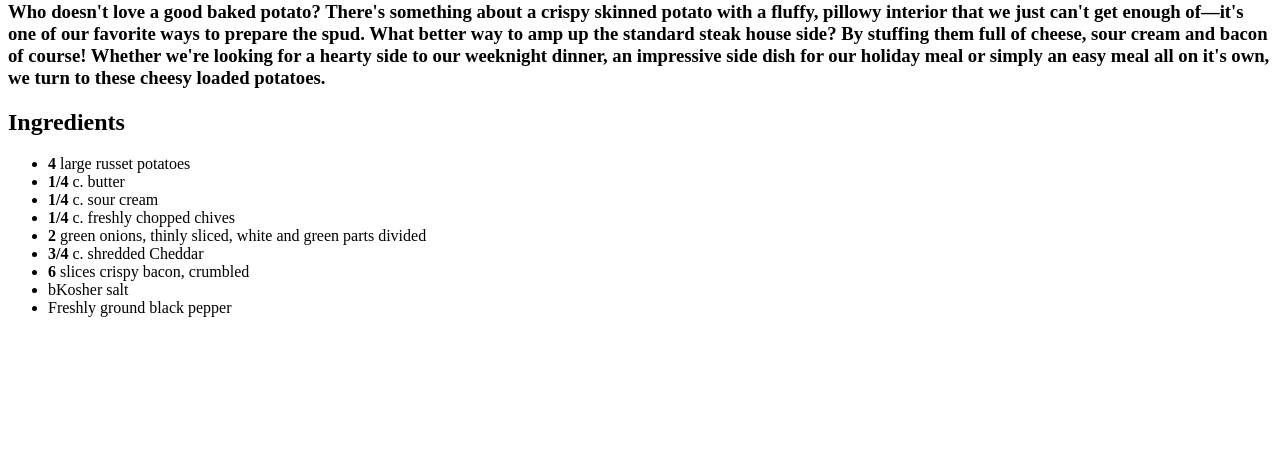
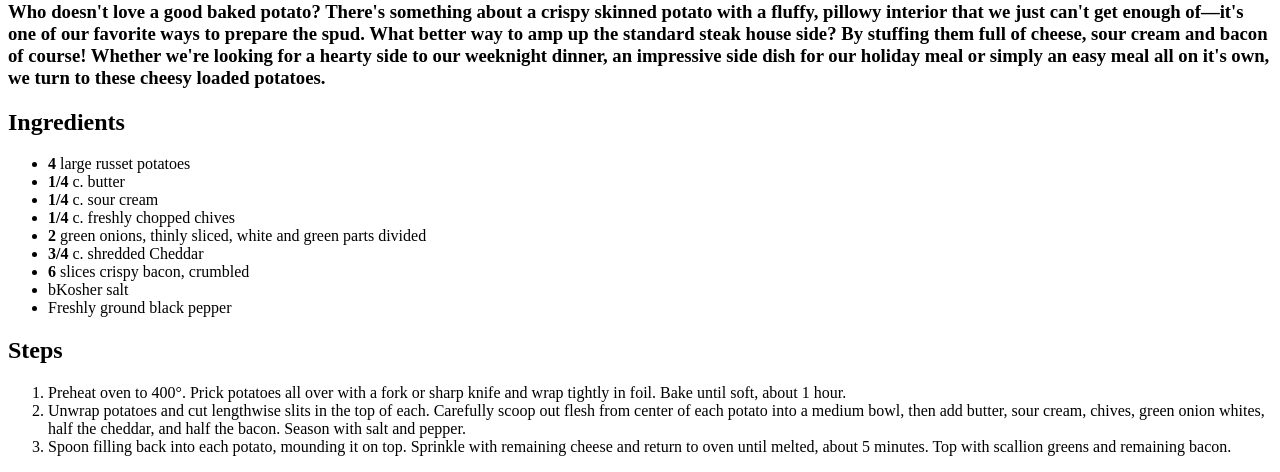
Before and after one commit to Cosmic-Speck/odin-recipes, a plain HTML site: page recipes/baked-potatoes.html in a window 1280 px wide. Shown: the part 402-874 px from the top of the page. Before the commit the page ends 800 px from the top, so only its background shows below. Drawn offline with Linux system fonts and the light colour scheme.

Commit message:
add baked potatoes recipe steps

```diff
--- a/recipes/baked-potatoes.html
+++ b/recipes/baked-potatoes.html
@@ -23,5 +23,13 @@
         <li>bKosher salt</li>
         <li>Freshly ground black pepper</li>
     </ul>
+
+    <h2>Steps</h2>
+
+    <ol>
+        <li>Preheat oven to 400°. Prick potatoes all over with a fork or sharp knife and wrap tightly in foil. Bake until soft, about 1 hour.</li>
+        <li>Unwrap potatoes and cut lengthwise slits in the top of each. Carefully scoop out flesh from center of each potato into a medium bowl, then add butter, sour cream, chives, green onion whites, half the cheddar, and half the bacon. Season with salt and pepper.</li>
+        <li>Spoon filling back into each potato, mounding it on top. Sprinkle with remaining cheese and return to oven until melted, about 5 minutes. Top with scallion greens and remaining bacon.</li>
+    </ol>
 </body>
 </html>
```
